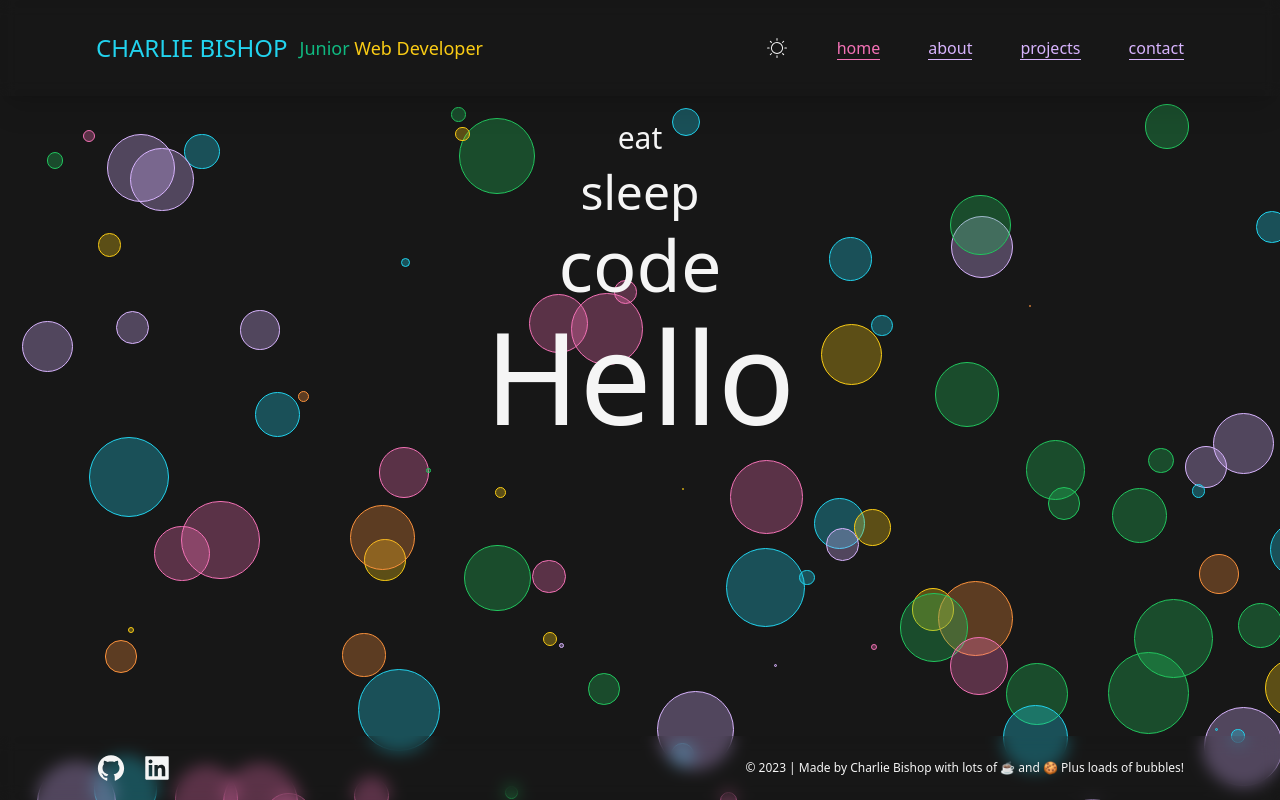
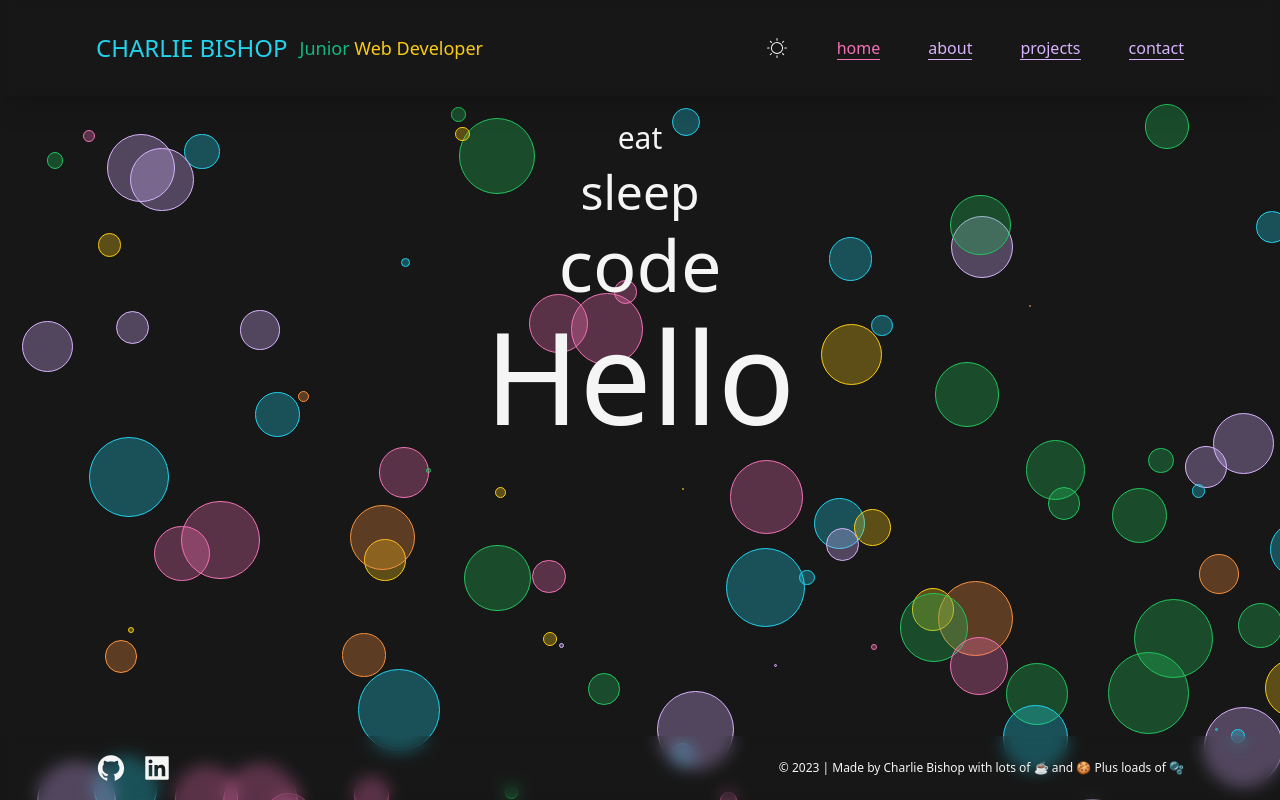
Before and after one commit to charlieBdev/portfolio, a Next.js app: page / in a window 1280 px wide. Built offline with nearby package versions, Linux system fonts and the light colour scheme.

Commit message:
add bubbles emoji - essential

```diff
--- a/src/app/Components/Footer.tsx
+++ b/src/app/Components/Footer.tsx
@@ -44,7 +44,7 @@ export default function Footer() {
 				Charlie Bishop{' '}
 				<span className="hidden md:inline-block">with lots of ☕</span>{' '}
 				<span className="hidden lg:inline-block">and 🍪</span>{' '}
-				<span className="hidden xl:inline-block">Plus loads of bubbles!</span>
+				<span className="hidden xl:inline-block">Plus loads of 🫧</span>
 			</p>
 		</footer>
 	);
```
